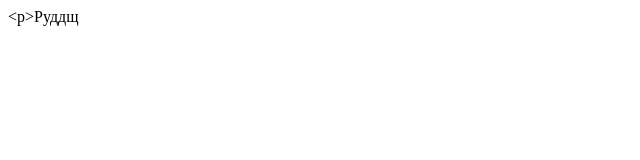
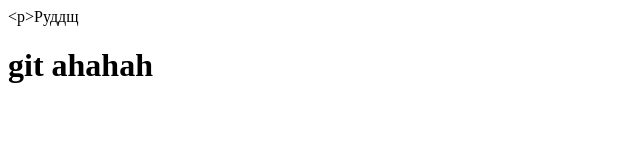
Before and after one commit to Oleksii-choko/test, a plain HTML site: page index.html in a window 1280 px wide. Shown: the whole page, without its empty margins (0-640 px from the left). Drawn offline with Linux system fonts and the light colour scheme.

Commit message:
first commit

```diff
--- a/index.html
+++ b/index.html
@@ -9,5 +9,6 @@
 </head>
 <body>
     <р>Руддщ</р>
+<h1>git ahahah</h1>
 </body>
 </html>
```
